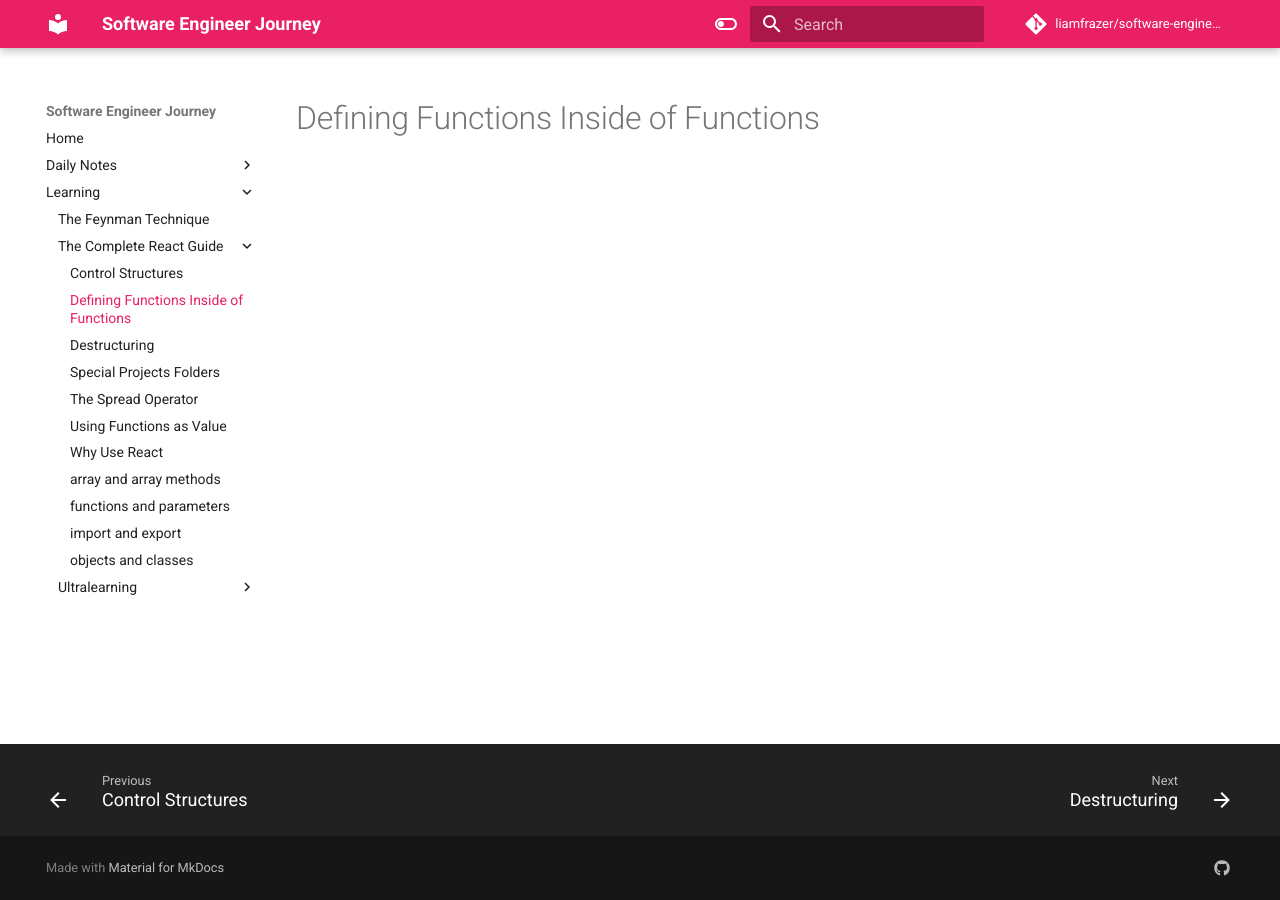
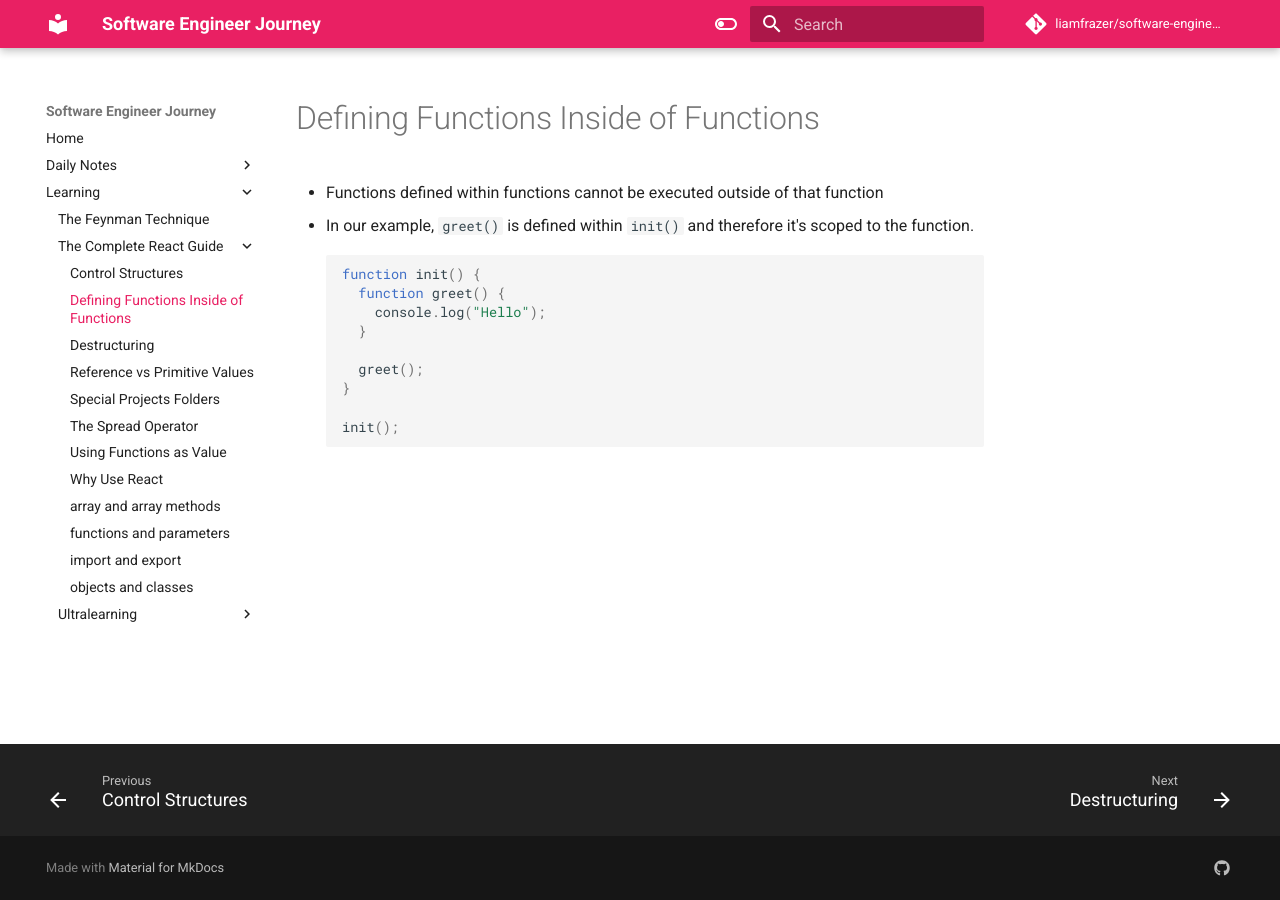
Before and after one commit to liamfrazer/software-engineer-journey, an MkDocs documentation site: the page built from docs/Learning/The Complete React Guide/Defining Functions Inside of Functions.md, in a window 1280 px wide. Built offline with MkDocs 1.6.1 and Material for MkDocs 9.7.7, drawn with Linux system fonts in a browser that asks for light colours; comment, search, counter and statistics services are not loaded.

Commit message:
vault backup: 2023-12-10 14:18:00

````diff
--- a/docs/Learning/The Complete React Guide/Defining Functions Inside of Functions.md
+++ b/docs/Learning/The Complete React Guide/Defining Functions Inside of Functions.md
@@ -4,3 +4,16 @@ tags:
   - define
 ---
 # Defining Functions Inside of Functions
+* Functions defined within functions cannot be executed outside of that function
+* In our example, `greet()` is defined within `init()` and therefore it's scoped to the function.
+```js
+function init() {
+  function greet() {
+    console.log("Hello");
+  }
+
+  greet();
+}
+
+init();
+```
````
Also changed, not shown: docs/Learning/The Complete React Guide/Reference vs Primitive Values.md (added, +14 -0 lines), docs/index.md (+1 -0 lines).
